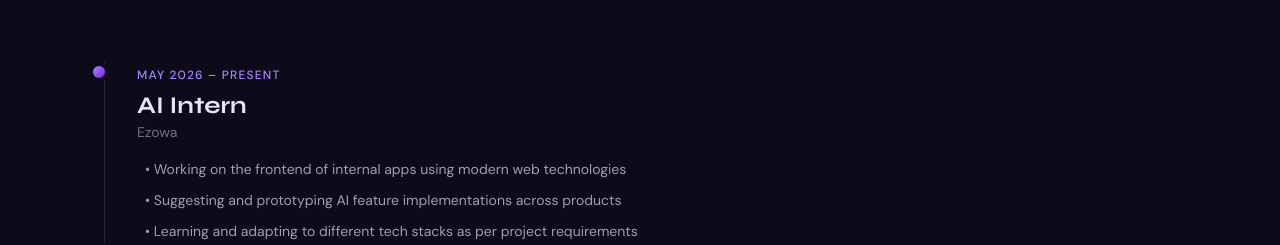
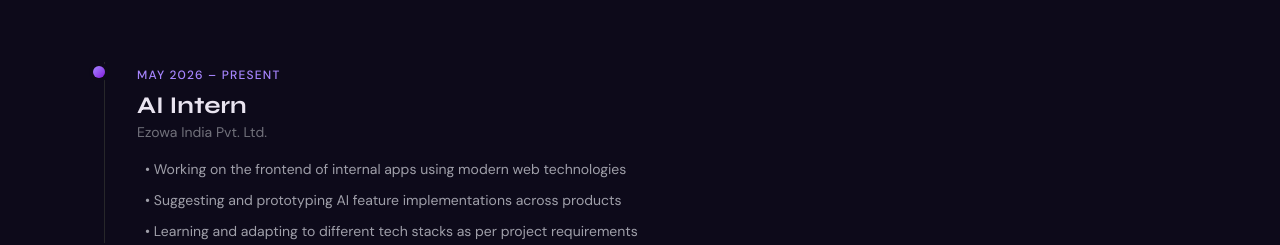
Before and after one commit to arisha-git/my-portfolio, a React (Vite) app: page / in a window 1280 px wide. Shown: the part 3240-3485 px from the top of the page. Built offline with nearby package versions, Linux system fonts and the light colour scheme.

Commit message:
update experience

```diff
--- a/src/data/content.js
+++ b/src/data/content.js
@@ -78,7 +78,7 @@ export const skills = {
 
 export const experience = [
   {
-    company: "Ezowa",
+    company: "Ezowa India Pvt. Ltd.",
     role: "AI Intern",
     period: "May 2026 – Present",
     bullets: [
```
